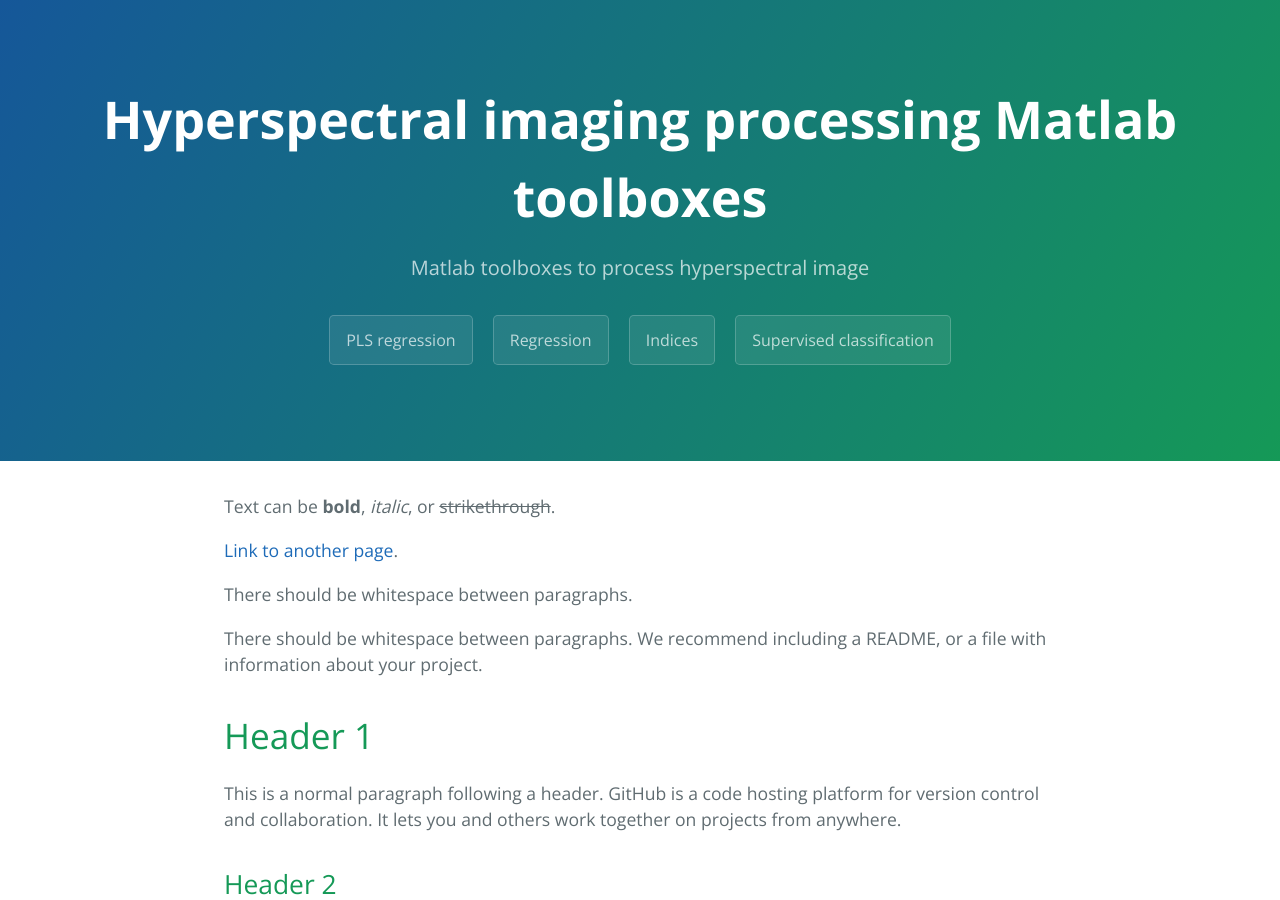
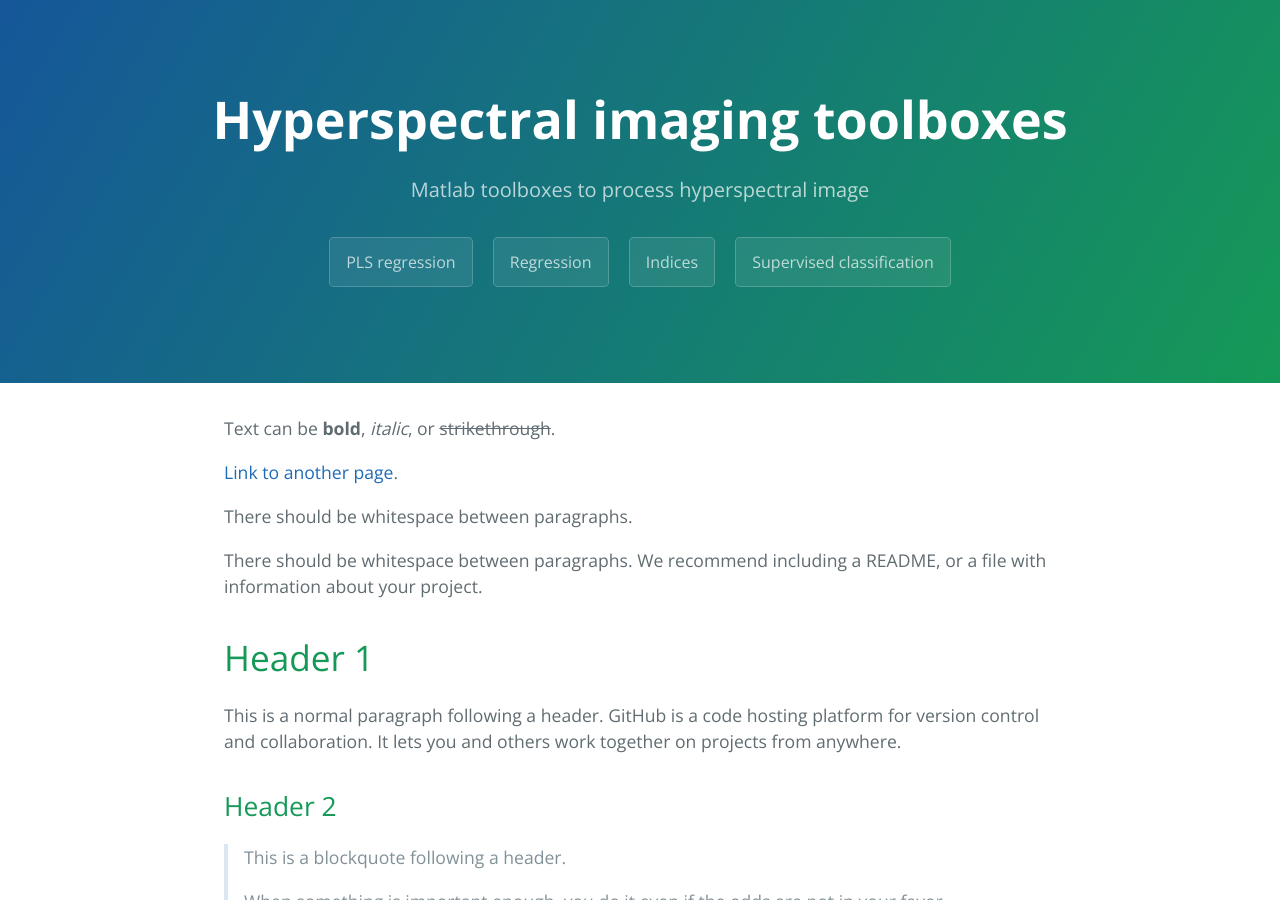
Before and after one commit to JacqKevin/JacqKevin.github.io, a Jekyll site: the page built from index.md, in a window 1280 px wide and 900 px high. Built offline with Jekyll 4.4.1, drawn with Linux system fonts in a browser that asks for light colours.

Commit message:
Update _config.yml

```diff
--- a/_config.yml
+++ b/_config.yml
@@ -1,4 +1,4 @@
-title: Hyperspectral imaging processing Matlab toolboxes
+title: Hyperspectral imaging toolboxes
 description: Matlab toolboxes to process hyperspectral image
 
 google_analytics: 108259528
```
